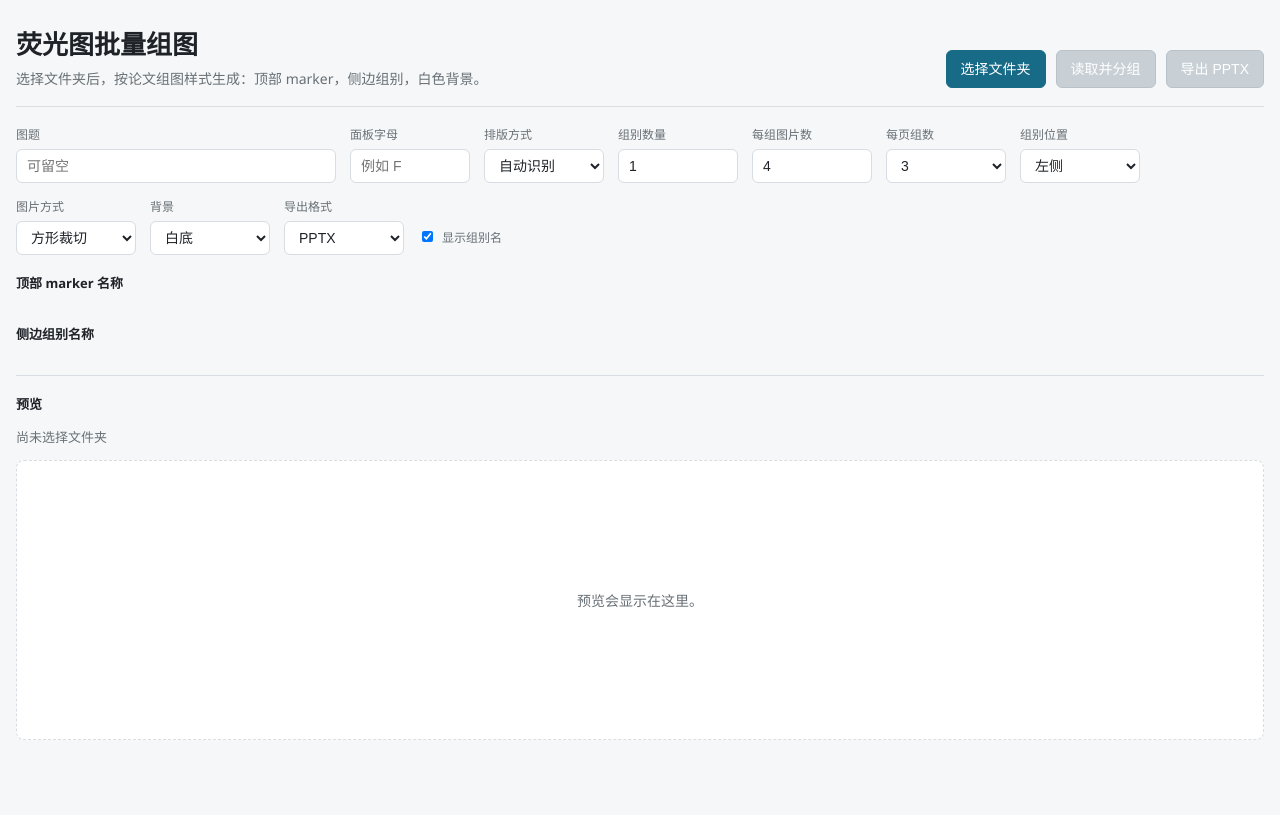
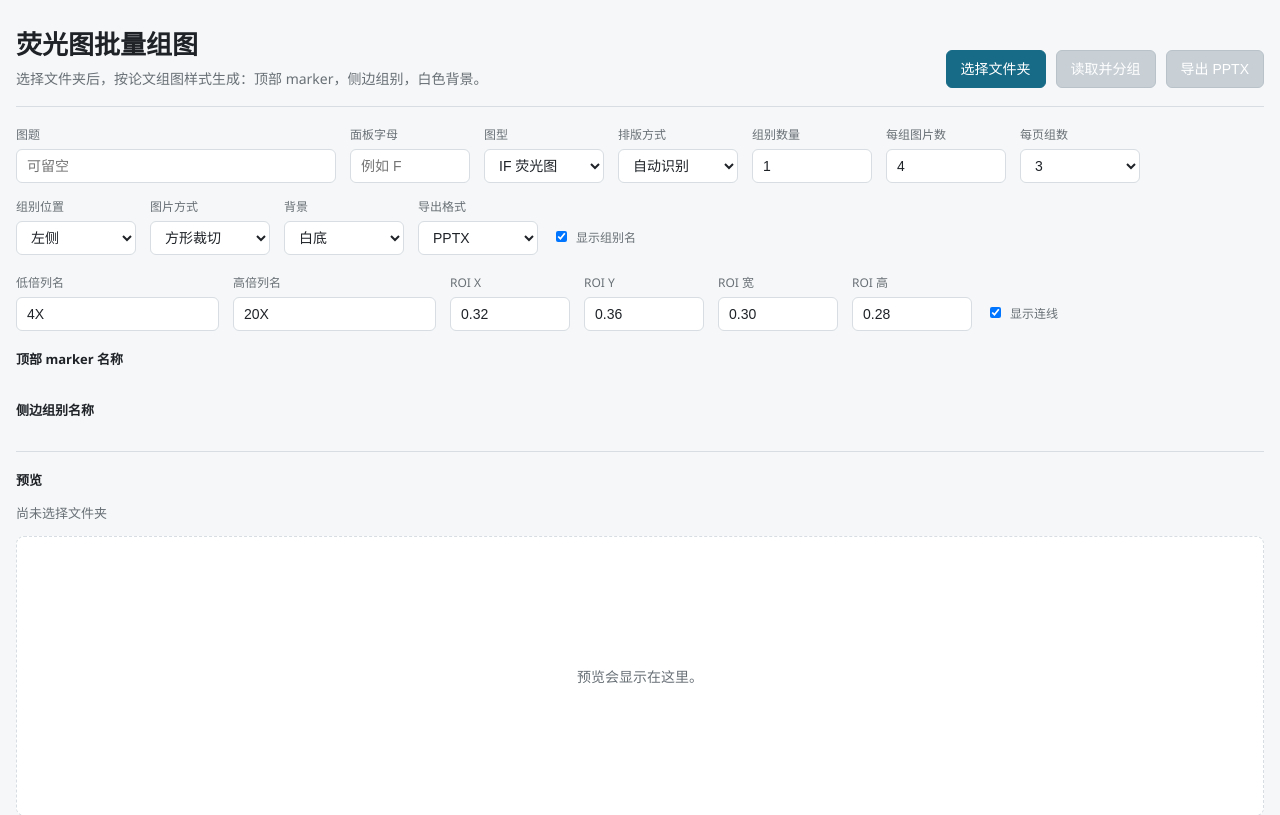
Before and after one commit to weigenwu/IF-Group-Pictures, a Flask app: page / in a window 1280 px wide. Shown: the top 815 px of the page. Before the commit the page ends 740 px from the top, so only its background shows below. Run offline with Flask 3, Linux system fonts and the light colour scheme.

Commit message:
Add IHC layout mode

```diff
--- a/app.py
+++ b/app.py
@@ -14,7 +14,7 @@
 from PIL import Image, ImageDraw, ImageFont, ImageOps
 from pptx import Presentation
 from pptx.dml.color import RGBColor
-from pptx.enum.shapes import MSO_SHAPE
+from pptx.enum.shapes import MSO_CONNECTOR, MSO_SHAPE
 from pptx.enum.text import MSO_ANCHOR, PP_ALIGN
 from pptx.util import Inches, Pt
 
@@ -597,6 +597,150 @@
     return output_path
 
 
+def add_ppt_picture_cover(slide, image_path: Path, left: float, top: float, width: float, height: float, crop_dir: Path, cache: dict[str, Path]) -> None:
+    add_image_cover(slide, image_path, left, top, width, height, crop_dir, cache)
+
+
+def add_ppt_line(slide, start: tuple[float, float], end: tuple[float, float], color: RGBColor = RGBColor(60, 60, 60)) -> None:
+    connector = slide.shapes.add_connector(
+        MSO_CONNECTOR.STRAIGHT,
+        Inches(start[0]),
+        Inches(start[1]),
+        Inches(end[0]),
+        Inches(end[1]),
+    )
+    connector.line.color.rgb = color
+    connector.line.width = Pt(1)
+
+
+def add_ppt_roi(slide, left: float, top: float, width: float, height: float, color: RGBColor = RGBColor(45, 45, 45)) -> None:
+    roi = slide.shapes.add_shape(MSO_SHAPE.RECTANGLE, Inches(left), Inches(top), Inches(width), Inches(height))
+    roi.fill.background()
+    roi.line.color.rgb = color
+    roi.line.width = Pt(1.2)
+
+
+def build_ihc_groups(manifest: dict[str, Any], group_count: int) -> list[dict[str, Any]]:
+    group_count = min(max(group_count, 1), 50)
+    flat_images = manifest.get("images", [])
+    groups: list[dict[str, Any]] = []
+    for group_index in range(group_count):
+        group_images = []
+        for image_index, channel in enumerate(["low", "high"]):
+            flat_index = group_index * 2 + image_index
+            if flat_index >= len(flat_images):
+                continue
+            image = dict(flat_images[flat_index])
+            image["channel"] = channel
+            image["channel_label"] = channel
+            image["channel_order"] = image_index
+            group_images.append(image)
+        groups.append(
+            {
+                "key": f"ihc_group_{group_index + 1:02d}",
+                "display": f"Group {group_index + 1}",
+                "images": group_images,
+            }
+        )
+    return groups
+
+
+def build_ihc_pptx(manifest: dict[str, Any], settings: dict[str, Any]) -> Path:
+    group_count = int(settings.get("group_count") or 1)
+    groups = build_ihc_groups(manifest, group_count)
+    group_labels = settings.get("group_labels") or {}
+    low_label = (settings.get("ihc_low_label") or "4X").strip()
+    high_label = (settings.get("ihc_high_label") or "20X").strip()
+    title = (settings.get("title") or "").strip()
+    panel_letter = (settings.get("panel_letter") or "").strip()
+    draw_connectors = bool(settings.get("ihc_draw_connectors", True))
+    roi_x = float(settings.get("ihc_roi_x") or 0.32)
+    roi_y = float(settings.get("ihc_roi_y") or 0.36)
+    roi_w = float(settings.get("ihc_roi_w") or 0.30)
+    roi_h = float(settings.get("ihc_roi_h") or 0.28)
+    rows_per_slide = min(max(int(settings.get("rows_per_slide") or len(groups) or 1), 1), 4)
+
+    prs = Presentation()
+    prs.slide_width = Inches(13.333)
+    prs.slide_height = Inches(7.5)
+    blank_layout = prs.slide_layouts[6]
+
+    slide_width = 13.333
+    slide_height = 7.5
+    margin_left = 0.45
+    margin_right = 0.45
+    top_margin = 0.24
+    title_height = 0.36 if title else 0
+    header_height = 0.36
+    bottom_margin = 0.35
+    row_gap = 0.34
+    side_label_width = 0.55
+    between_cols = 0.85
+    content_top = top_margin + title_height + header_height
+    row_height = (slide_height - content_top - bottom_margin - row_gap * (rows_per_slide - 1)) / rows_per_slide
+    image_height = max(0.72, row_height)
+    image_width = image_height * 1.72
+    low_left = margin_left + side_label_width + 0.18
+    high_left = low_left + image_width + between_cols
+    if high_left + image_width > slide_width - margin_right:
+        available = slide_width - margin_right - low_left - between_cols
+        image_width = available / 2
+        image_height = min(image_height, image_width / 1.72)
+        high_left = low_left + image_width + between_cols
+
+    output_name = f"ihc_batch_{now_stamp()}.pptx"
+    EXPORT_DIR.mkdir(parents=True, exist_ok=True)
+    output_path = EXPORT_DIR / output_name
+    crop_dir = JOBS_DIR / manifest["job_id"] / "ihc_export_crops" / uuid.uuid4().hex[:8]
+    crop_cache: dict[str, Path] = {}
+
+    for page_start in range(0, len(groups), rows_per_slide):
+        slide = prs.slides.add_slide(blank_layout)
+        fill = slide.background.fill
+        fill.solid()
+        fill.fore_color.rgb = RGBColor(255, 255, 255)
+
+        title_left = margin_left + (0.34 if panel_letter else 0)
+        if panel_letter:
+            add_textbox(slide, panel_letter, margin_left, top_margin, 0.28, 0.28, 16, RGBColor(0, 0, 0), bold=True)
+        if title:
+            add_textbox(slide, title, title_left, top_margin, slide_width - title_left - margin_right, 0.28, 14, RGBColor(0, 0, 0), bold=True)
+
+        header_top = top_margin + title_height
+        add_textbox(slide, low_label, low_left, header_top, image_width, 0.28, 14, RGBColor(0, 0, 0), bold=True, align=PP_ALIGN.CENTER)
+        add_textbox(slide, high_label, high_left, header_top, image_width, 0.28, 14, RGBColor(0, 0, 0), bold=True, align=PP_ALIGN.CENTER)
+
+        page_groups = groups[page_start : page_start + rows_per_slide]
+        for row_index, group in enumerate(page_groups):
+            row_top = content_top + row_index * (row_height + row_gap)
+            row_top += max(0, (row_height - image_height) / 2)
+            label = group_labels.get(group["key"]) or group["display"]
+            add_textbox(slide, label, margin_left, row_top, side_label_width, image_height, 13, RGBColor(0, 0, 0), bold=True, align=PP_ALIGN.CENTER, rotation=270)
+            images_by_channel = {image["channel"]: image for image in group["images"]}
+            low_image = images_by_channel.get("low")
+            high_image = images_by_channel.get("high")
+            if low_image:
+                add_ppt_picture_cover(slide, image_source_path(low_image), low_left, row_top, image_width, image_height, crop_dir, crop_cache)
+            else:
+                add_missing_cell(slide, low_left, row_top, image_width, image_height, RGBColor(80, 80, 80))
+            if high_image:
+                add_ppt_picture_cover(slide, image_source_path(high_image), high_left, row_top, image_width, image_height, crop_dir, crop_cache)
+            else:
+                add_missing_cell(slide, high_left, row_top, image_width, image_height, RGBColor(80, 80, 80))
+
+            roi_left = low_left + roi_x * image_width
+            roi_top = row_top + roi_y * image_height
+            roi_width = roi_w * image_width
+            roi_height = roi_h * image_height
+            add_ppt_roi(slide, roi_left, roi_top, roi_width, roi_height)
+            if draw_connectors:
+                add_ppt_line(slide, (roi_left + roi_width, roi_top), (high_left, row_top))
+                add_ppt_line(slide, (roi_left + roi_width, roi_top + roi_height), (high_left, row_top + image_height))
+
+    prs.save(output_path)
+    return output_path
+
+
 def font(size_px: int, bold: bool = False) -> ImageFont.ImageFont:
     candidates = [
         "C:/Windows/Fonts/msyhbd.ttc" if bold else "C:/Windows/Fonts/msyh.ttc",
@@ -804,16 +948,117 @@
     return pages
 
 
+def draw_rotated_label(canvas: Image.Image, text: str, box: tuple[int, int, int, int], rotation: int = 90) -> None:
+    draw_centered_text(canvas, text, box, (0, 0, 0), 42, bold=True, rotation=rotation)
+
+
+def build_ihc_raster_pages(manifest: dict[str, Any], settings: dict[str, Any]) -> list[Image.Image]:
+    group_count = int(settings.get("group_count") or 1)
+    groups = build_ihc_groups(manifest, group_count)
+    group_labels = settings.get("group_labels") or {}
+    low_label = (settings.get("ihc_low_label") or "4X").strip()
+    high_label = (settings.get("ihc_high_label") or "20X").strip()
+    title = (settings.get("title") or "").strip()
+    panel_letter = (settings.get("panel_letter") or "").strip()
+    draw_connectors = bool(settings.get("ihc_draw_connectors", True))
+    roi_x = float(settings.get("ihc_roi_x") or 0.32)
+    roi_y = float(settings.get("ihc_roi_y") or 0.36)
+    roi_w = float(settings.get("ihc_roi_w") or 0.30)
+    roi_h = float(settings.get("ihc_roi_h") or 0.28)
+    rows_per_slide = min(max(int(settings.get("rows_per_slide") or len(groups) or 1), 1), 4)
+
+    slide_width = 13.333
+    slide_height = 7.5
+    margin_left = 0.45
+    margin_right = 0.45
+    top_margin = 0.24
+    title_height = 0.36 if title else 0
+    header_height = 0.36
+    bottom_margin = 0.35
+    row_gap = 0.34
+    side_label_width = 0.55
+    between_cols = 0.85
+    content_top = top_margin + title_height + header_height
+    row_height = (slide_height - content_top - bottom_margin - row_gap * (rows_per_slide - 1)) / rows_per_slide
+    image_height = max(0.72, row_height)
+    image_width = image_height * 1.72
+    low_left = margin_left + side_label_width + 0.18
+    high_left = low_left + image_width + between_cols
+    if high_left + image_width > slide_width - margin_right:
+        available = slide_width - margin_right - low_left - between_cols
+        image_width = available / 2
+        image_height = min(image_height, image_width / 1.72)
+        high_left = low_left + image_width + between_cols
+
+    canvas_size = (inch(slide_width), inch(slide_height))
+    pages: list[Image.Image] = []
+
+    for page_start in range(0, len(groups), rows_per_slide):
+        canvas = Image.new("RGB", canvas_size, (255, 255, 255))
+        draw = ImageDraw.Draw(canvas)
+
+        title_left = margin_left + (0.34 if panel_letter else 0)
+        if panel_letter:
+            draw_left_text(canvas, panel_letter, (inch(margin_left), inch(top_margin), inch(margin_left + 0.28), inch(top_margin + 0.28)), (0, 0, 0), 52, bold=True)
+        if title:
+            draw_left_text(canvas, title, (inch(title_left), inch(top_margin), inch(slide_width - margin_right), inch(top_margin + 0.28)), (0, 0, 0), 46, bold=True)
+
+        header_top = top_margin + title_height
+        draw_centered_text(canvas, low_label, (inch(low_left), inch(header_top), inch(low_left + image_width), inch(header_top + 0.28)), (0, 0, 0), 44, bold=True)
+        draw_centered_text(canvas, high_label, (inch(high_left), inch(header_top), inch(high_left + image_width), inch(header_top + 0.28)), (0, 0, 0), 44, bold=True)
+
+        page_groups = groups[page_start : page_start + rows_per_slide]
+        for row_index, group in enumerate(page_groups):
+            row_top = content_top + row_index * (row_height + row_gap)
+            row_top += max(0, (row_height - image_height) / 2)
+            label = group_labels.get(group["key"]) or group["display"]
+            draw_rotated_label(canvas, label, (inch(margin_left), inch(row_top), inch(margin_left + side_label_width), inch(row_top + image_height)))
+            images_by_channel = {image["channel"]: image for image in group["images"]}
+            boxes = {
+                "low": (inch(low_left), inch(row_top), inch(low_left + image_width), inch(row_top + image_height)),
+                "high": (inch(high_left), inch(row_top), inch(high_left + image_width), inch(row_top + image_height)),
+            }
+            for channel in ["low", "high"]:
+                image = images_by_channel.get(channel)
+                box = boxes[channel]
+                if image:
+                    with Image.open(image_source_path(image)) as source:
+                        rendered = resize_cover(image_to_rgb(source), (box[2] - box[0], box[3] - box[1]))
+                    canvas.paste(rendered, (box[0], box[1]))
+                else:
+                    draw.rectangle(box, outline=(160, 160, 160), width=2)
+                    draw_centered_text(canvas, "missing", box, (80, 80, 80), 26)
+
+            low_box = boxes["low"]
+            high_box = boxes["high"]
+            roi_box = (
+                int(low_box[0] + roi_x * (low_box[2] - low_box[0])),
+                int(low_box[1] + roi_y * (low_box[3] - low_box[1])),
+                int(low_box[0] + (roi_x + roi_w) * (low_box[2] - low_box[0])),
+                int(low_box[1] + (roi_y + roi_h) * (low_box[3] - low_box[1])),
+            )
+            draw.rectangle(roi_box, outline=(45, 45, 45), width=3)
+            if draw_connectors:
+                draw.line((roi_box[2], roi_box[1], high_box[0], high_box[1]), fill=(70, 70, 70), width=3)
+                draw.line((roi_box[2], roi_box[3], high_box[0], high_box[3]), fill=(70, 70, 70), width=3)
+
+        pages.append(canvas)
+
+    return pages
+
+
 def build_raster_export(manifest: dict[str, Any], settings: dict[str, Any], export_format: str) -> Path:
-    pages = build_raster_pages(manifest, settings)
+    figure_type = (settings.get("figure_type") or "if").lower()
+    pages = build_ihc_raster_pages(manifest, settings) if figure_type == "ihc" else build_raster_pages(manifest, settings)
     if not pages:
         raise ValueError("No pages to export")
 
     EXPORT_DIR.mkdir(parents=True, exist_ok=True)
     timestamp = now_stamp()
+    prefix = "ihc_batch" if figure_type == "ihc" else "fluorescence_batch"
 
     if export_format == "pdf":
-        output_path = EXPORT_DIR / f"fluorescence_batch_{timestamp}.pdf"
+        output_path = EXPORT_DIR / f"{prefix}_{timestamp}.pdf"
         pages[0].save(output_path, "PDF", save_all=True, append_images=pages[1:], resolution=300)
         return output_path
 
@@ -824,13 +1069,13 @@
     image_format = "JPEG" if export_format == "jpg" else "PNG"
 
     if len(pages) == 1:
-        output_path = EXPORT_DIR / f"fluorescence_batch_{timestamp}.{extension}"
+        output_path = EXPORT_DIR / f"{prefix}_{timestamp}.{extension}"
         save_kwargs = {"quality": 95} if image_format == "JPEG" else {}
         pages[0].save(output_path, image_format, **save_kwargs)
         return output_path
 
-    zip_path = EXPORT_DIR / f"fluorescence_batch_{timestamp}_{extension}.zip"
-    page_dir = EXPORT_DIR / f"fluorescence_batch_{timestamp}_{extension}_pages"
+    zip_path = EXPORT_DIR / f"{prefix}_{timestamp}_{extension}.zip"
+    page_dir = EXPORT_DIR / f"{prefix}_{timestamp}_{extension}_pages"
     page_dir.mkdir(parents=True, exist_ok=True)
     with zipfile.ZipFile(zip_path, "w", zipfile.ZIP_DEFLATED) as archive:
         for index, page in enumerate(pages, start=1):
@@ -911,8 +1156,9 @@
     try:
         manifest = load_manifest(job_id)
         export_format = (payload.get("export_format") or "pptx").lower()
+        figure_type = (payload.get("figure_type") or "if").lower()
         if export_format == "pptx":
-            output_path = build_pptx(manifest, payload)
+            output_path = build_ihc_pptx(manifest, payload) if figure_type == "ihc" else build_pptx(manifest, payload)
         elif export_format in {"png", "jpg", "pdf"}:
             output_path = build_raster_export(manifest, payload, export_format)
         else:
--- a/static/app.js
+++ b/static/app.js
@@ -17,6 +17,7 @@
 const backgroundEl = document.getElementById("background");
 const deckTitleEl = document.getElementById("deckTitle");
 const panelLetterEl = document.getElementById("panelLetter");
+const figureTypeEl = document.getElementById("figureType");
 const layoutModeEl = document.getElementById("layoutMode");
 const groupCountEl = document.getElementById("groupCount");
 const imagesPerGroupEl = document.getElementById("imagesPerGroup");
@@ -24,6 +25,14 @@
 const groupLabelSideEl = document.getElementById("groupLabelSide");
 const fitModeEl = document.getElementById("fitMode");
 const exportFormatEl = document.getElementById("exportFormat");
+const ihcSettingsEl = document.getElementById("ihcSettings");
+const ihcLowLabelEl = document.getElementById("ihcLowLabel");
+const ihcHighLabelEl = document.getElementById("ihcHighLabel");
+const ihcRoiXEl = document.getElementById("ihcRoiX");
+const ihcRoiYEl = document.getElementById("ihcRoiY");
+const ihcRoiWEl = document.getElementById("ihcRoiW");
+const ihcRoiHEl = document.getElementById("ihcRoiH");
+const ihcDrawConnectorsEl = document.getElementById("ihcDrawConnectors");
 
 let currentJob = null;
 let selectedFiles = [];
@@ -40,6 +49,11 @@
   Merged: "Merge",
 };
 
+figureTypeEl.addEventListener("change", () => {
+  updateFigureTypeControls();
+  refreshLayoutInputs();
+});
+
 layoutModeEl.addEventListener("change", () => {
   updateManualControls();
   refreshLayoutInputs();
@@ -47,6 +61,10 @@
 
 groupCountEl.addEventListener("change", refreshLayoutInputs);
 imagesPerGroupEl.addEventListener("change", refreshLayoutInputs);
+[ihcLowLabelEl, ihcHighLabelEl, ihcRoiXEl, ihcRoiYEl, ihcRoiWEl, ihcRoiHEl, ihcDrawConnectorsEl].forEach((input) => {
+  input.addEventListener("input", refreshLayoutInputs);
+  input.addEventListener("change", refreshLayoutInputs);
+});
 
 folderInput.addEventListener("change", () => {
   selectedFiles = Array.from(folderInput.files || []).filter((file) =>
@@ -74,6 +92,10 @@
     currentJob = data;
     groupCountEl.value = String(Math.max(data.groups.length, 1));
     imagesPerGroupEl.value = String(Math.max(data.channels.length, 1));
+    if (figureTypeEl.value === "ihc") {
+      groupCountEl.value = String(Math.max(1, Math.ceil(data.images.length / 2)));
+      imagesPerGroupEl.value = "2";
+    }
     rowsPerSlideEl.value = String(Math.min(Math.max(data.groups.length, 1), 6));
     refreshLayoutInputs();
     exportBtn.disabled = false;
@@ -112,10 +134,18 @@
         job_id: currentJob.job_id,
         title: deckTitleEl.value.trim(),
         panel_letter: panelLetterEl.value.trim(),
+        figure_type: figureTypeEl.value,
         export_format: exportFormatEl.value,
         layout_mode: layoutModeEl.value,
         group_count: Number(groupCountEl.value),
         images_per_group: Number(imagesPerGroupEl.value),
+        ihc_low_label: ihcLowLabelEl.value.trim(),
+        ihc_high_label: ihcHighLabelEl.value.trim(),
+        ihc_roi_x: Number(ihcRoiXEl.value),
+        ihc_roi_y: Number(ihcRoiYEl.value),
+        ihc_roi_w: Number(ihcRoiWEl.value),
+        ihc_roi_h: Number(ihcRoiHEl.value),
+        ihc_draw_connectors: ihcDrawConnectorsEl.checked,
         rows_per_slide: Number(rowsPerSlideEl.value),
         background: backgroundEl.value,
         show_sample_name: showSampleNameEl.checked,
@@ -254,15 +284,45 @@
 }
 
 function updateManualControls() {
-  const manual = layoutModeEl.value === "manual";
+  const manual = layoutModeEl.value === "manual" || figureTypeEl.value === "ihc";
   document.querySelectorAll(".manual-only").forEach((node) => {
     node.hidden = !manual;
   });
 }
 
+function updateFigureTypeControls() {
+  const ihc = figureTypeEl.value === "ihc";
+  ihcSettingsEl.hidden = !ihc;
+  channelPanel.hidden = ihc || channelPanel.hidden;
+  if (ihc) {
+    layoutModeEl.value = "manual";
+    layoutModeEl.disabled = true;
+    imagesPerGroupEl.value = "2";
+    imagesPerGroupEl.disabled = true;
+  } else {
+    layoutModeEl.disabled = false;
+    imagesPerGroupEl.disabled = false;
+  }
+}
+
 function refreshLayoutInputs() {
   if (!currentJob) return;
+  updateFigureTypeControls();
   updateManualControls();
+  if (figureTypeEl.value === "ihc") {
+    const groupCount = clampNumber(groupCountEl.value, 1, 50);
+    groupCountEl.value = String(groupCount);
+    rowsPerSlideEl.value = String(Math.min(groupCount, 4));
+    imagesPerGroupEl.value = "2";
+    const ihcGroups = Array.from({ length: groupCount }, (_, index) => ({
+      key: `ihc_group_${String(index + 1).padStart(2, "0")}`,
+      display: `Group ${index + 1}`,
+    }));
+    renderGroupLabels(ihcGroups);
+    channelPanel.hidden = true;
+    renderIhcPreview(currentJob.images, ihcGroups);
+    return;
+  }
   if (layoutModeEl.value === "manual") {
     const groupCount = clampNumber(groupCountEl.value, 1, 50);
     const imagesPerGroup = clampNumber(imagesPerGroupEl.value, 1, 20);
@@ -394,6 +454,54 @@
   previewEl.appendChild(figure);
 }
 
+function renderIhcPreview(images, groups) {
+  previewEl.className = "preview ihc-preview";
+  previewEl.innerHTML = "";
+
+  const figure = document.createElement("div");
+  figure.className = "ihc-grid";
+  figure.style.gridTemplateColumns = "96px minmax(220px, 1fr) minmax(220px, 1fr)";
+
+  figure.appendChild(document.createElement("div"));
+  [ihcLowLabelEl.value || "4X", ihcHighLabelEl.value || "20X"].forEach((label) => {
+    const header = document.createElement("div");
+    header.className = "figure-marker";
+    header.textContent = label;
+    figure.appendChild(header);
+  });
+
+  groups.forEach((group, groupIndex) => {
+    const label = document.createElement("div");
+    label.className = "figure-group-label";
+    label.textContent = group.display;
+    figure.appendChild(label);
+
+    const lowImage = images[groupIndex * 2];
+    const highImage = images[groupIndex * 2 + 1];
+    [lowImage, highImage].forEach((image, columnIndex) => {
+      const cell = document.createElement("div");
+      cell.className = columnIndex === 0 ? "ihc-cell ihc-low-cell" : "ihc-cell";
+      if (image) {
+        cell.innerHTML = `<img src="${image.preview_url}" alt="${escapeHtml(image.filename)}">`;
+        if (columnIndex === 0) {
+          const roi = document.createElement("div");
+          roi.className = "ihc-roi";
+          roi.style.left = `${clampNumber(Number(ihcRoiXEl.value) * 100, 0, 100)}%`;
+          roi.style.top = `${clampNumber(Number(ihcRoiYEl.value) * 100, 0, 100)}%`;
+          roi.style.width = `${clampNumber(Number(ihcRoiWEl.value) * 100, 5, 100)}%`;
+          roi.style.height = `${clampNumber(Number(ihcRoiHEl.value) * 100, 5, 100)}%`;
+          cell.appendChild(roi);
+        }
+      } else {
+        cell.innerHTML = `<div class="missing">missing</div>`;
+      }
+      figure.appendChild(cell);
+    });
+  });
+
+  previewEl.appendChild(figure);
+}
+
 function clampNumber(value, min, max) {
   const number = Number(value);
   if (!Number.isFinite(number)) return min;
--- a/templates/index.html
+++ b/templates/index.html
@@ -32,6 +32,13 @@
         <label>
           面板字母
           <input id="panelLetter" type="text" value="" placeholder="例如 F">
+        </label>
+        <label>
+          图型
+          <select id="figureType">
+            <option value="if" selected>IF 荧光图</option>
+            <option value="ihc">IHC 组化图</option>
+          </select>
         </label>
         <label>
           排版方式
@@ -95,6 +102,37 @@
         </label>
       </section>
 
+      <section id="ihcSettings" class="settings" hidden>
+        <label>
+          低倍列名
+          <input id="ihcLowLabel" type="text" value="4X">
+        </label>
+        <label>
+          高倍列名
+          <input id="ihcHighLabel" type="text" value="20X">
+        </label>
+        <label>
+          ROI X
+          <input id="ihcRoiX" type="number" min="0" max="1" step="0.05" value="0.32">
+        </label>
+        <label>
+          ROI Y
+          <input id="ihcRoiY" type="number" min="0" max="1" step="0.05" value="0.36">
+        </label>
+        <label>
+          ROI 宽
+          <input id="ihcRoiW" type="number" min="0.05" max="1" step="0.05" value="0.30">
+        </label>
+        <label>
+          ROI 高
+          <input id="ihcRoiH" type="number" min="0.05" max="1" step="0.05" value="0.28">
+        </label>
+        <label class="check-label">
+          <input id="ihcDrawConnectors" type="checkbox" checked>
+          显示连线
+        </label>
+      </section>
+
       <section id="progressPanel" class="progress-panel" hidden>
         <div class="progress-meta">
           <span id="phaseText">准备上传</span>
```
Also changed, not shown: static/styles.css (+38 -1 lines).
